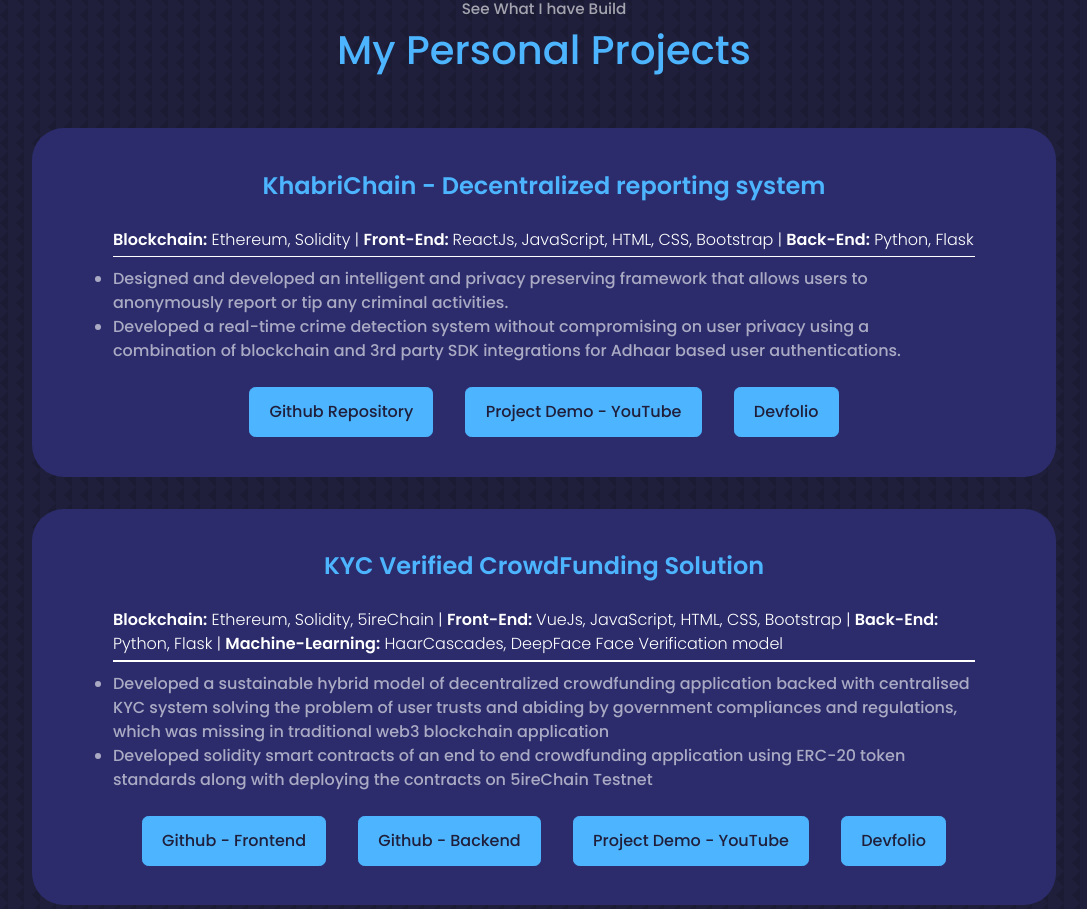
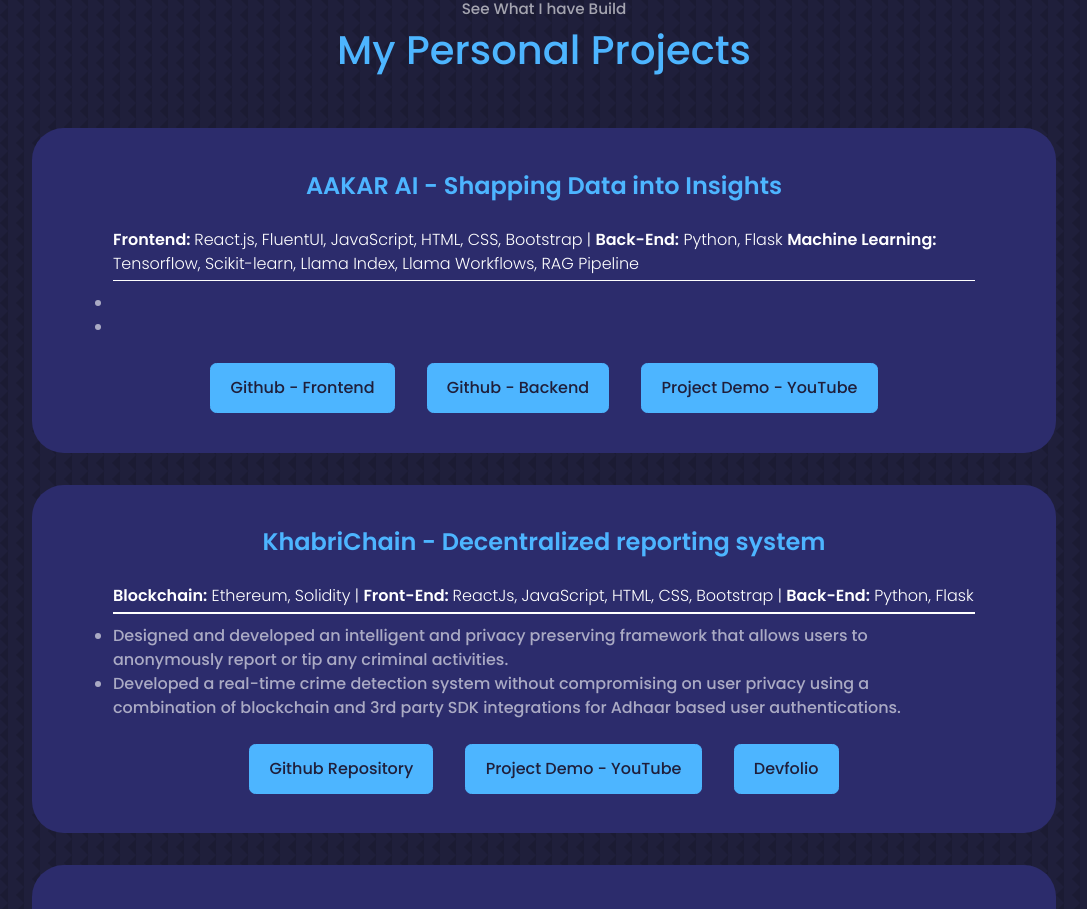
Before and after one commit to shahkushal38/portfolio-website, a React (Create React App) app: page / in a window 1280 px wide. Shown: the part 4553-5462 px from the top of the page, without its empty margins (96-1183 px from the left). Built offline with nearby package versions, Linux system fonts and the light colour scheme.

Commit message:
Project aakar AI

```diff
--- a/src/components/projects/Projects.jsx
+++ b/src/components/projects/Projects.jsx
@@ -7,6 +7,32 @@
       <h2>My Personal Projects</h2>
 
       <div className='container project_container'>
+        <div className='project_2'>
+          <h3 className='project_title'> <b>AAKAR AI - Shapping Data into Insights </b></h3>
+          <div className='project_content'>
+            <p className='project_tech'><b>Frontend: </b> React.js, FluentUI, JavaScript, HTML, CSS, Bootstrap | <b>Back-End:</b> Python, Flask <b>Machine Learning: </b> Tensorflow, Scikit-learn, Llama Index, Llama Workflows, RAG Pipeline</p>
+            <hr></hr>
+            <p>
+              <ul className='text-light' >
+                <li>
+
+                </li>
+                <li>
+
+                </li>
+              </ul>
+              <div className='project_button'>
+              <a href="https://github.com/shahkushal38/Aakar-frontend" className='btn btn-primary' target="_blank">Github - Frontend</a>
+              <a href="https://github.com/shahkushal38/Aakar-backend" className='btn btn-primary' target="_blank">Github - Backend</a>
+              <a href="https://www.youtube.com/watch?v=wBfT_-DNwM0" className='btn btn-primary' target="_blank"> Project Demo - YouTube </a>
+
+            </div>
+            </p>
+          </div>
+
+        </div>
+
+
         <div className='project_2'>
           <h3 className='project_title'> <b>KhabriChain - Decentralized reporting system </b></h3>
           <div className='project_content'>
```
